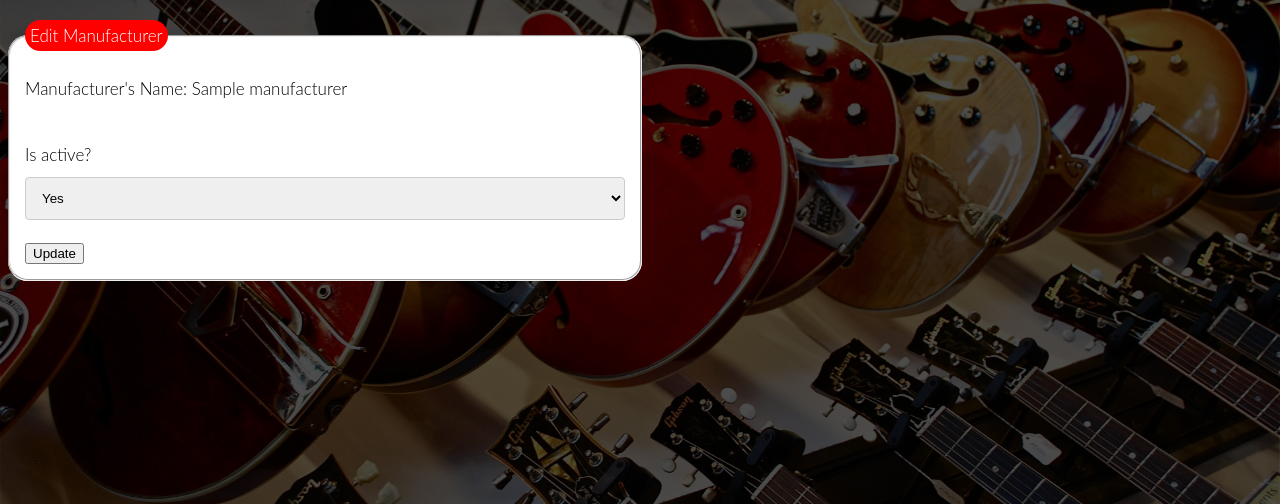
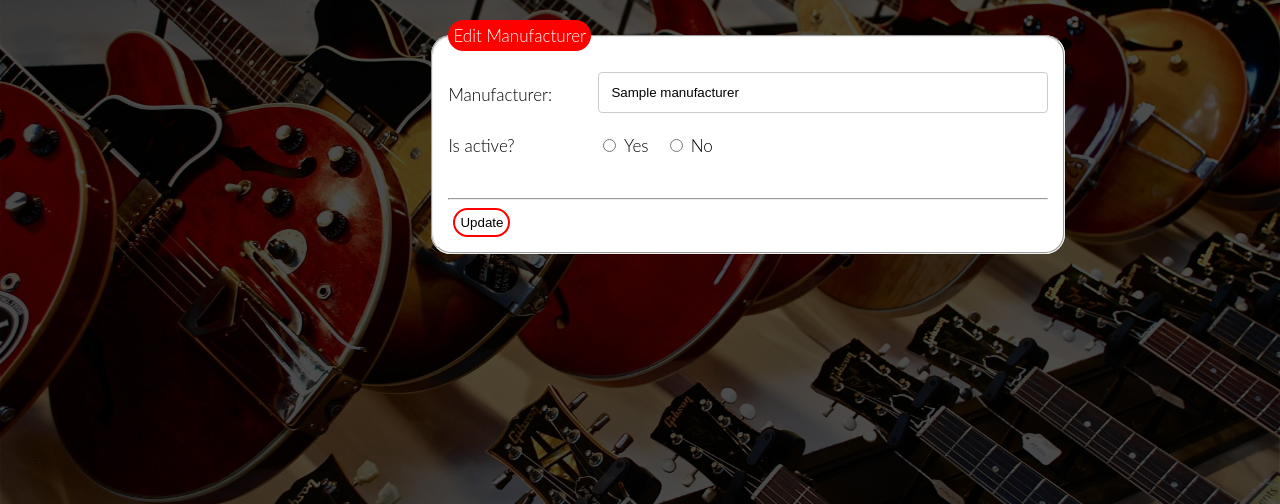
Before and after one commit to camsh69/Guitar_Store_Inventory_App_Python, a Flask app: page /manufacturers/1/edit in a window 1280 px wide. Shown: the part 108-612 px from the top of the page. Run offline with Flask 2, Linux system fonts and the light colour scheme; a database or web service that is not in the repository returns one stand-in record (values such as "Sample title"); some libraries are stand-ins or nearby versions.

Commit message:
styling changes and code tidy up

```diff
--- a/controllers/manufacturers_controller.py
+++ b/controllers/manufacturers_controller.py
@@ -29,7 +29,7 @@ def create_manufacturer():
 @manufacturers_blueprint.route("/manufacturers/<id>/edit")
 def edit_manufacturer(id):
     manufacturer = manufacturer_repository.select(id)
-    return render_template("manufacturers/edit.html", manufacturer=manufacturer, title="Edit Manufacturer")
+    return render_template("manufacturers/edit.html", title="Edit Manufacturer", manufacturer=manufacturer)
 
 
 @manufacturers_blueprint.route("/manufacturers/<id>/edit", methods=['POST'])
--- a/static/style.css
+++ b/static/style.css
@@ -15,10 +15,6 @@ body {
 .centre {
   margin: auto;
   width: 33%;
-}
-
-spacer {
-  margin-top: 40px;
 }
 
 header {
@@ -61,6 +57,20 @@ h2 {
 .logo {
   font-family: "Permanent Marker", cursive;
   color: red;
+}
+
+button {
+  background-color: white;
+  border: 2px solid red;
+  border-radius: 25px;
+  margin-left: 5px;
+  padding: 5px;
+  transition-duration: 0.4s;
+}
+
+button:hover {
+  background-color: red;
+  color: white;
 }
 
 /* Main navigation */
@@ -179,6 +189,7 @@ a.button:active {
 }
 
 /* inline form  css snippets from w3 schools: https://www.w3schools.com/howto/ */
+
 .form-inline {
   display: flex;
   flex-flow: row wrap;
--- a/templates/manufacturers/edit.html
+++ b/templates/manufacturers/edit.html
@@ -1,28 +1,35 @@
 {% extends 'base.html' %}
 {% block content %}
 
+<section id="edit-manufacturer-container">
+    <div class="centre">
         <fieldset>
             <legend>Edit Manufacturer</legend>
 
             <form action="/manufacturers/{{ manufacturer.id }}/edit" method="post">
-        <div>
-            <label for="name">Manufacturer's Name: {{ manufacturer.name }}</label>
+                <div class="row">
+                    <div class="col-25">
+                        <label for="name">Manufacturer: </label>
                     </div>
-        <div>
-            <input type="hidden" name="name" id="name" value="{{ manufacturer.name }}">
-
+                    <div class="col-75">
+                        <input type="text" name="name" id="name" value="{{ manufacturer.name }}">
+                    </div>
+                </div>
+                <div class="row">
+                    <div class="col-25">
+                        <label for="is_active">Is active?</label>
+                    </div>
+                    <div class="col-75">
+                        <input type="radio" name="is_active" id="is_active" value="True"
+                            {% if manufacturer.is_active == True %} checked {% endif %}>
+                        <label for="is_active">Yes</label>
+                        <input type="radio" name="is_active" id="is_active" value="False"
+                            {% if manufacturer.is_active == False %} checked {% endif %}>
+                        <label for="is_active">No</label>
+                    </div>
                 </div>
                 <br>
-        <div>
-            <label for="is_active">Is active?</label>
-        </div>
-        <div>
-            <select name="is_active" id="is_active" required>
-                <option value="True">Yes</option>
-                <option value="False">No</option>
-            </select>
-        </div>
-        <br>
+                <hr>
                 <div>
                     <button type="submit">Update</button>
                 </div>
@@ -30,5 +37,8 @@
             </form>
 
         </fieldset>
+        <div>
+</section>
+
 
 {% endblock content %}
--- a/templates/manufacturers/new.html
+++ b/templates/manufacturers/new.html
@@ -21,7 +21,6 @@
                         <label for="is_active">Is active?</label>
                     </div>
                     <div class="col-75">
-
                         <input type="radio" name="is_active" id="is_active" value="True" checked>
                         <label for="is_active">Yes</label>
                         <input type="radio" name="is_active" id="is_active" value="False">
@@ -30,7 +29,7 @@
                 </div>
                 <br>
                 <hr>
-                <div class="centre">
+                <div>
                     <button type="submit">Add Manufacturer</button>
                 </div>
 
--- a/templates/products/edit.html
+++ b/templates/products/edit.html
@@ -81,8 +81,8 @@
                 </div>
                 <br>
                 <hr>
-                <div class="centre">
-                    <input type="submit" value="Update Product">
+                <div>
+                    <button type="submit">Update Product</button>
                 </div>
             </form>
 
--- a/templates/products/new.html
+++ b/templates/products/new.html
@@ -78,9 +78,8 @@
                 </div>
                 <br>
                 <hr>
-                <div class="centre">
-                    <input type="reset" value="Reset Form">
-                    <input type="submit" value="Add Product">
+                <div>
+                    <button type="submit">Add Product</button>
                 </div>
             </form>
 
--- a/templates/products/show.html
+++ b/templates/products/show.html
@@ -3,7 +3,7 @@
 
 <section id="product-container">
     <div class="centre">
-        <div class="card">
+        <div class="card zoom">
             <div class="container">
                 <i class="fas fa-guitar icon-small"></i><br>
                 Manufacturer: {{ product.manufacturer.name }}<br>
```
Lines whose indentation alone changed are shown as unchanged.
